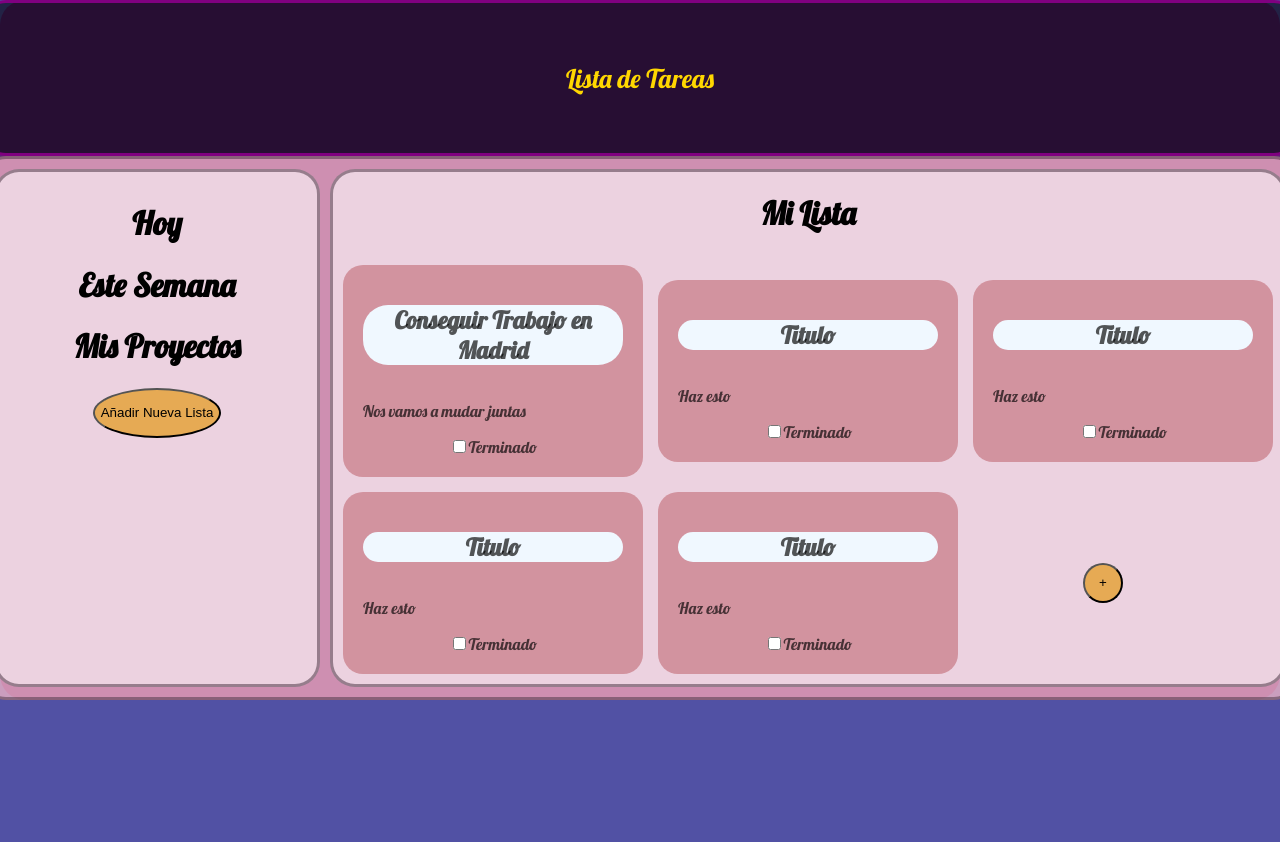
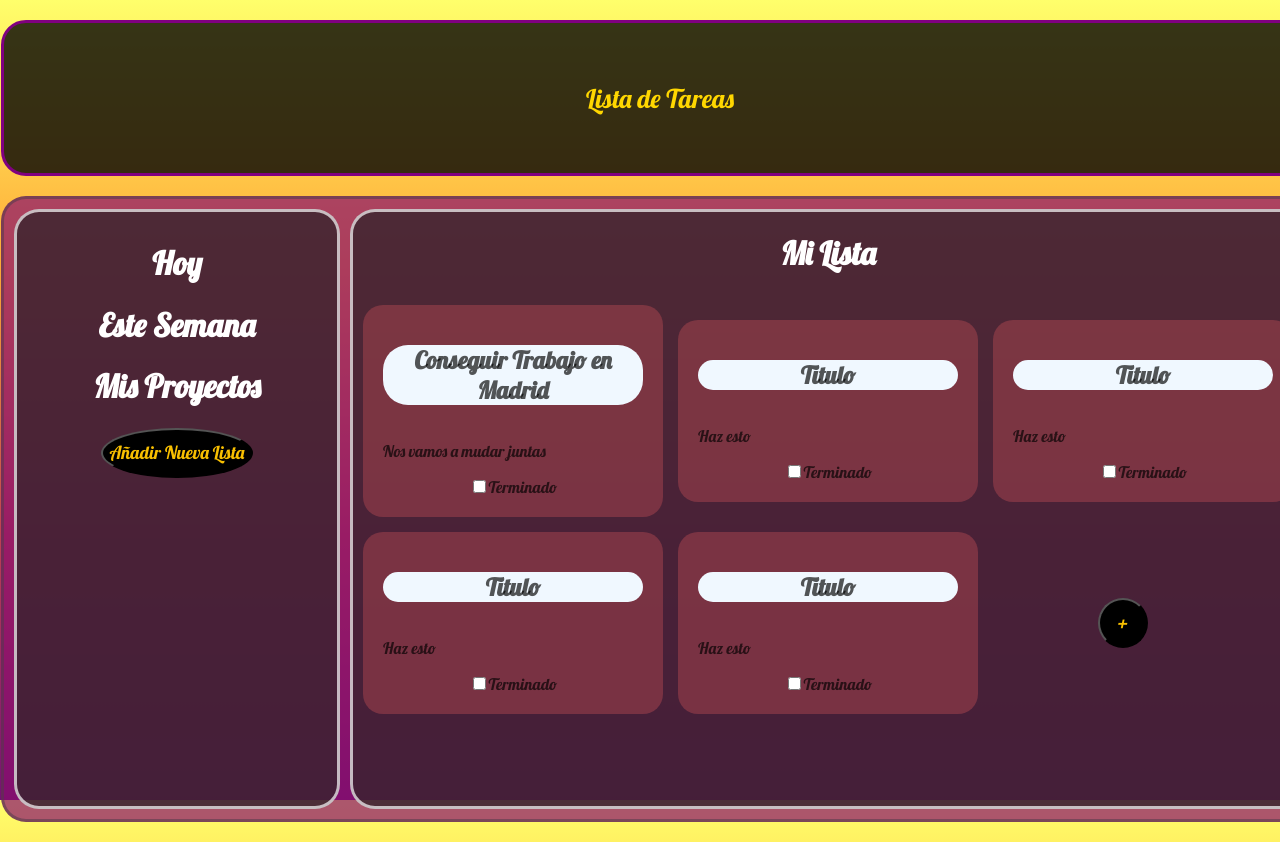
Before and after one commit to melxincognito/lista-de-tareas, a React (Create React App) app: page / in a window 1280 px wide. Shown: the top 842 px of the page. Before the commit the page ends 800 px from the top, so only its background shows below. Built offline with nearby package versions, Linux system fonts and the light colour scheme.

Commit message:
finished basic JSX mockup

```diff
--- a/src/App.css
+++ b/src/App.css
@@ -1,17 +1,13 @@
-body {
-  background-color: rgba(22, 22, 133, 0.747);
-}
 
 .App {
   text-align: center;
-  background-color: rgba(100, 9, 100, 0.664);
   border-radius: 25px;
   width: 100%;
   display: grid;
   align-items: center;
   justify-content: center;
-  font-family: "Lobster";
-  min-height: 500px;
+  gap: 20px;
+  margin: 20px;
 }
 
 .App-header {
@@ -23,7 +19,7 @@ body {
   height: 150px;
   border: solid purple;
   border-radius: 25px;
-  background-color: rgba(0, 0, 0, 0.575);
+  background-color: rgba(0, 0, 0, 0.788);
 }
 
 .content {
@@ -33,22 +29,25 @@ body {
   border-radius: 25px;
   padding: 10px;
   gap: 10px;
-  background-color: rgba(255, 192, 203, 0.699);
+  background-color: rgba(136, 15, 110, 0.699);
+  min-height: 600px;
 }
 
 .myLists {
   width: 300px;
-  border: solid rgba(83, 59, 76, 0.562);
+  border: solid rgba(255, 255, 255, 0.692);
   border-radius: 25px;
   padding: 10px;
-  background-color: rgba(255, 255, 255, 0.603);
+  background-color: rgba(54, 36, 44, 0.801);
+  color: white;
 }
 
 .todos {
   width: 950px;
-  border: solid rgba(83, 59, 76, 0.562);
+  border: solid rgba(255, 255, 255, 0.692);
   border-radius: 25px;
-  background-color: rgba(255, 255, 255, 0.603);
+  background-color: rgba(54, 36, 44, 0.801);
+  color: white;
 }
 
 .myTodos {
@@ -84,9 +83,12 @@ body {
 
 button {
   height: 50px;
+  border-radius: 50%;
+  background-color: black;
+  font-family: 'Lobster';
+  font-size: large;
+  color: rgba(255, 196, 0, 0.973);
 
-  border-radius: 50%;
-  background-color: rgba(226, 147, 0, 0.623);
 }
 
 .addItem {
@@ -97,6 +99,9 @@ button {
 }
 
 .addItemBtn {
-  height: 40px;
-  width: 40px;
+  height: 50px;
+  width: 50px;
+  background-color: black;
+  font-family: 'Lobster';
+  font-size: x-large
 }
--- a/src/App.js
+++ b/src/App.js
@@ -9,7 +9,7 @@ function App() {
           <h1> Hoy </h1>
           <h1> Este Semana </h1>
           <h1> Mis Proyectos </h1>
-          <button> Añadir Nueva Lista </button>
+          <button title='Añadir Nueva Lista'> Añadir Nueva Lista </button>
         </div>
         <div className="todos">
           <h1> Mi Lista </h1>
--- a/src/index.css
+++ b/src/index.css
@@ -1,10 +1,10 @@
 body {
   margin: 0;
-  font-family: -apple-system, BlinkMacSystemFont, 'Segoe UI', 'Roboto', 'Oxygen',
-    'Ubuntu', 'Cantarell', 'Fira Sans', 'Droid Sans', 'Helvetica Neue',
-    sans-serif;
-  -webkit-font-smoothing: antialiased;
-  -moz-osx-font-smoothing: grayscale;
+  background-image: linear-gradient(360deg, rgb(116, 16, 116),rgb(192, 62, 84), rgb(255, 168, 53) , rgb(255, 255, 107));
+  font-family: 'Lobster';
+  height: 100%;
+  background-repeat: no-repeat;
+  background-attachment: fixed;
 }
 
 code {
```
